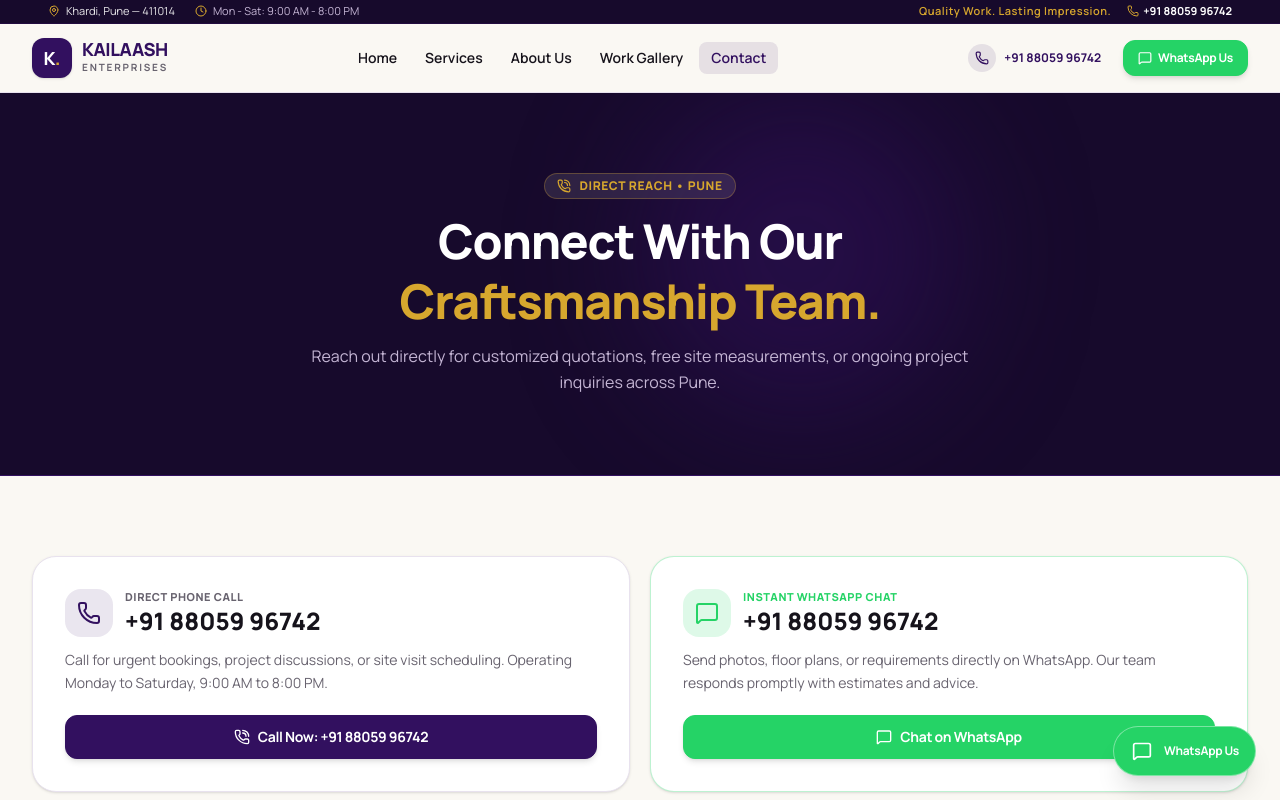
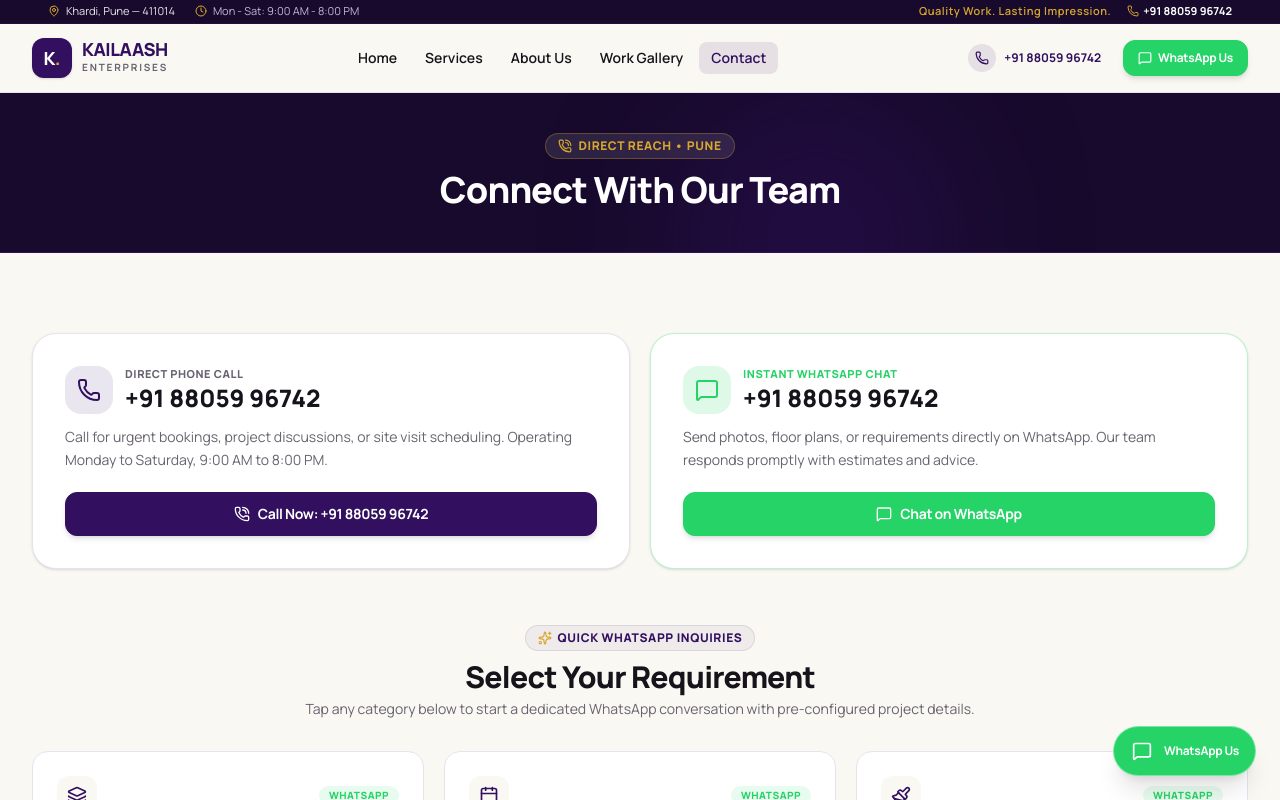
Before and after one commit to abhiideveloperabhii-web/kailaashenterprises, a React (Vite) app: page /contact in a window 1280 px wide. Shown: the top 800 px of the page. Built offline with nearby package versions, Linux system fonts and the light colour scheme.

Commit message:
feat: make top hero header sections compact and proportional across all pages

```diff
--- a/src/pages/About.jsx
+++ b/src/pages/About.jsx
@@ -13,20 +13,16 @@
   return (
     <div className="bg-[#FAF8F3]">
       {/* About Page Hero */}
-      <section className="bg-[#170A2C] text-white py-12 sm:py-16 md:py-20 relative overflow-hidden border-b border-[#32105F]">
-        <div className="absolute top-0 right-0 w-80 h-80 bg-[#32105F]/50 rounded-full blur-3xl pointer-events-none -z-0"></div>
-        <Container size="large" className="relative z-10 text-center max-w-3xl">
-          <div className="inline-flex items-center gap-2 px-3 py-1 rounded-full bg-white/10 text-[#D7A72E] text-xs font-extrabold uppercase tracking-wider mb-3 border border-[#D7A72E]/30">
+      <section className="bg-[#170A2C] text-white py-6 sm:py-8 md:py-10 relative overflow-hidden border-b border-[#32105F]">
+        <div className="absolute top-0 right-0 w-72 h-72 bg-[#32105F]/40 rounded-full blur-3xl pointer-events-none -z-0"></div>
+        <Container size="large" className="relative z-10 text-center max-w-2xl">
+          <div className="inline-flex items-center gap-1.5 px-3 py-1 rounded-full bg-white/10 text-[#D7A72E] text-[11px] sm:text-xs font-extrabold uppercase tracking-wider mb-2 border border-[#D7A72E]/30">
             <Icon name="Building" className="w-3.5 h-3.5" />
             <span>About Kailaash Enterprises</span>
           </div>
-          <h1 className="text-3xl sm:text-4xl md:text-5xl font-black tracking-tight leading-tight">
-            Craftsmanship with Integrity. <br />
-            <span className="text-[#D7A72E]">Built for Pune.</span>
+          <h1 className="text-2xl sm:text-3xl md:text-4xl font-extrabold tracking-tight leading-tight">
+            Craftsmanship with Integrity
           </h1>
-          <p className="text-sm sm:text-base text-[#C4B5D4] mt-3 leading-relaxed max-w-2xl mx-auto">
-            Delivering bespoke woodwork, modular interiors, painting, and facility support with disciplined workmanship and transparent pricing.
-          </p>
         </Container>
       </section>
 
--- a/src/pages/Contact.jsx
+++ b/src/pages/Contact.jsx
@@ -56,20 +56,16 @@
   return (
     <div className="bg-[#FAF8F3]">
       {/* Contact Hero */}
-      <section className="bg-[#170A2C] text-white py-12 sm:py-16 md:py-20 relative overflow-hidden border-b border-[#32105F]">
-        <div className="absolute top-0 right-1/4 w-80 h-80 bg-[#32105F]/50 rounded-full blur-3xl pointer-events-none -z-0"></div>
-        <Container size="large" className="relative z-10 text-center max-w-3xl">
-          <div className="inline-flex items-center gap-2 px-3 py-1 rounded-full bg-white/10 text-[#D7A72E] text-xs font-extrabold uppercase tracking-wider mb-3 border border-[#D7A72E]/30">
+      <section className="bg-[#170A2C] text-white py-6 sm:py-8 md:py-10 relative overflow-hidden border-b border-[#32105F]">
+        <div className="absolute top-0 right-1/4 w-72 h-72 bg-[#32105F]/40 rounded-full blur-3xl pointer-events-none -z-0"></div>
+        <Container size="large" className="relative z-10 text-center max-w-2xl">
+          <div className="inline-flex items-center gap-1.5 px-3 py-1 rounded-full bg-white/10 text-[#D7A72E] text-[11px] sm:text-xs font-extrabold uppercase tracking-wider mb-2 border border-[#D7A72E]/30">
             <Icon name="PhoneCall" className="w-3.5 h-3.5" />
             <span>Direct Reach • Pune</span>
           </div>
-          <h1 className="text-3xl sm:text-4xl md:text-5xl font-black tracking-tight leading-tight">
-            Connect With Our <br />
-            <span className="text-[#D7A72E]">Craftsmanship Team.</span>
+          <h1 className="text-2xl sm:text-3xl md:text-4xl font-extrabold tracking-tight leading-tight">
+            Connect With Our Team
           </h1>
-          <p className="text-sm sm:text-base text-[#C4B5D4] mt-3 leading-relaxed max-w-2xl mx-auto">
-            Reach out directly for customized quotations, free site measurements, or ongoing project inquiries across Pune.
-          </p>
         </Container>
       </section>
 
--- a/src/pages/Gallery.jsx
+++ b/src/pages/Gallery.jsx
@@ -33,20 +33,16 @@
   return (
     <div className="bg-[#FAF8F3]">
       {/* Gallery Hero */}
-      <section className="bg-[#170A2C] text-white py-12 sm:py-16 md:py-20 relative overflow-hidden border-b border-[#32105F]">
-        <div className="absolute top-0 right-1/4 w-80 h-80 bg-[#32105F]/50 rounded-full blur-3xl pointer-events-none -z-0"></div>
-        <Container size="large" className="relative z-10 text-center max-w-3xl">
-          <div className="inline-flex items-center gap-2 px-3 py-1 rounded-full bg-white/10 text-[#D7A72E] text-xs font-extrabold uppercase tracking-wider mb-3 border border-[#D7A72E]/30">
+      <section className="bg-[#170A2C] text-white py-6 sm:py-8 md:py-10 relative overflow-hidden border-b border-[#32105F]">
+        <div className="absolute top-0 right-1/4 w-72 h-72 bg-[#32105F]/40 rounded-full blur-3xl pointer-events-none -z-0"></div>
+        <Container size="large" className="relative z-10 text-center max-w-2xl">
+          <div className="inline-flex items-center gap-1.5 px-3 py-1 rounded-full bg-white/10 text-[#D7A72E] text-[11px] sm:text-xs font-extrabold uppercase tracking-wider mb-2 border border-[#D7A72E]/30">
             <Icon name="Image" className="w-3.5 h-3.5" />
             <span>Craftsmanship Portfolio</span>
           </div>
-          <h1 className="text-3xl sm:text-4xl md:text-5xl font-black tracking-tight leading-tight">
-            Work That Speaks <br />
-            <span className="text-[#D7A72E]">For Itself.</span>
+          <h1 className="text-2xl sm:text-3xl md:text-4xl font-extrabold tracking-tight leading-tight">
+            Work That Speaks For Itself
           </h1>
-          <p className="text-sm sm:text-base text-[#C4B5D4] mt-3 leading-relaxed max-w-2xl mx-auto">
-            Browse our completed modular kitchens, custom wardrobes, living furniture, painting projects, and facility solutions executed across Pune.
-          </p>
         </Container>
       </section>
 
--- a/src/pages/Services.jsx
+++ b/src/pages/Services.jsx
@@ -43,17 +43,16 @@
   return (
     <div className="bg-[#FAF8F3]">
       {/* Services Hero */}
-      <section className="bg-[#170A2C] text-white py-12 sm:py-16 md:py-20 relative overflow-hidden border-b border-[#32105F]">
-        <div className="absolute top-0 right-1/4 w-80 h-80 bg-[#32105F]/50 rounded-full blur-3xl pointer-events-none -z-0"></div>
-        <Container size="large" className="relative z-10 text-center max-w-3xl">
-          <div className="inline-flex items-center gap-2 px-3 py-1 rounded-full bg-white/10 text-[#D7A72E] text-xs font-extrabold uppercase tracking-wider mb-3 border border-[#D7A72E]/30">
+      <section className="bg-[#170A2C] text-white py-6 sm:py-8 md:py-10 relative overflow-hidden border-b border-[#32105F]">
+        <div className="absolute top-0 right-1/4 w-72 h-72 bg-[#32105F]/40 rounded-full blur-3xl pointer-events-none -z-0"></div>
+        <Container size="large" className="relative z-10 text-center max-w-2xl">
+          <div className="inline-flex items-center gap-1.5 px-3 py-1 rounded-full bg-white/10 text-[#D7A72E] text-[11px] sm:text-xs font-extrabold uppercase tracking-wider mb-2 border border-[#D7A72E]/30">
             <Icon name="Wrench" className="w-3.5 h-3.5" />
             <span>Complete Service Catalog</span>
           </div>
-          <h1 className="text-3xl sm:text-4xl md:text-5xl font-black tracking-tight leading-tight">
-            Comprehensive Services. <br />
+          <h1 className="text-2xl sm:text-3xl md:text-4xl font-extrabold tracking-tight leading-tight">
+            Comprehensive Services
           </h1>
-
         </Container>
       </section>
 
```
